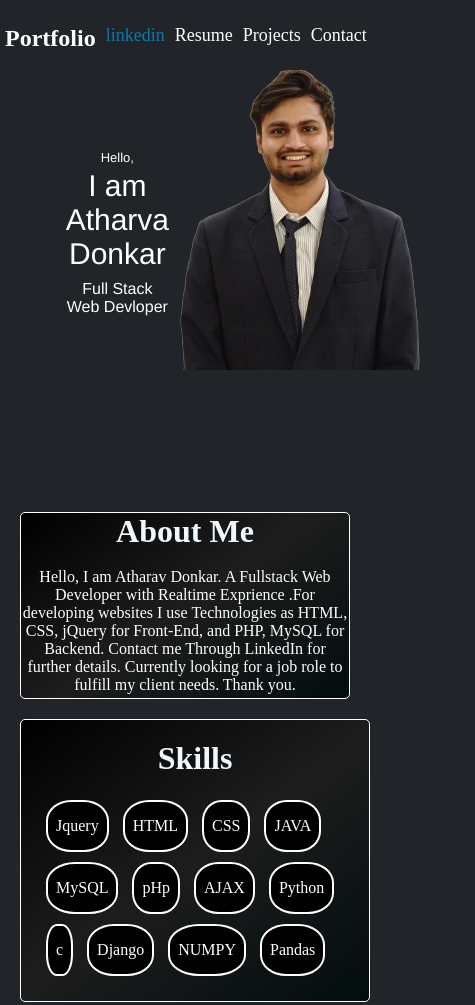
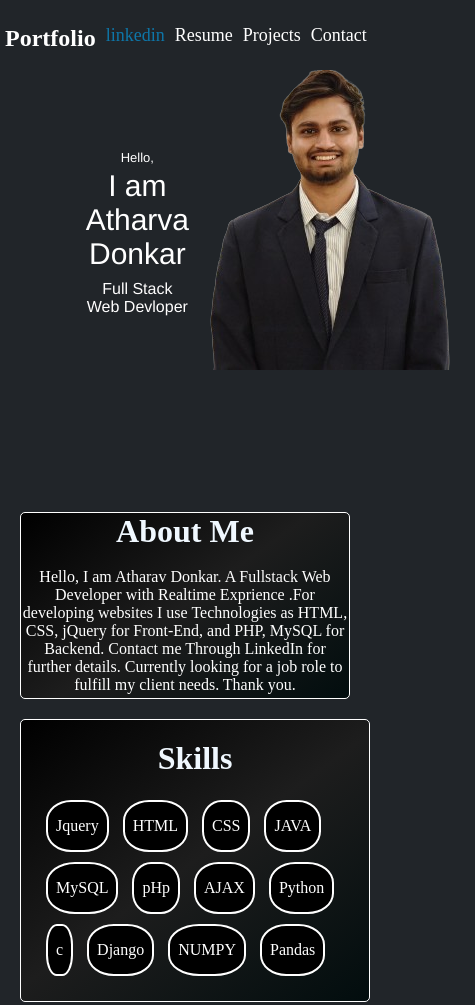
Before and after one commit to Atharva7989/MyPortfolio, a plain HTML site: page index.html in a window 390 px wide. Shown: the top 1005 px of the page, 475 px wide, since content can reach past the window. Drawn offline with Linux system fonts and the light colour scheme; files whose address does not match are found by name.

Commit message:
Update portfolio.css

```diff
--- a/portfolio.css
+++ b/portfolio.css
@@ -385,12 +385,12 @@ footer{
         font-size: 13px;
     }
     .smallDetail p{
-        font-family:'Franklin Gothic Medium', 'Arial Narrow', Arial, sans-serif;
+         font-family:'Franklin Gothic Medium', 'Arial Narrow', Arial, sans-serif;
         font-size: 30px;
         color: white;
         padding-left: 90px;
         position: relative;
-        right: 150px;
+        right: 130px;
         bottom: 80px;
 
     }
@@ -402,7 +402,7 @@ footer{
         height: 100px;
         margin-top: 20px;
         position: relative;
-        right: 250px;
+        right: 220px;
 
     }
 
```
